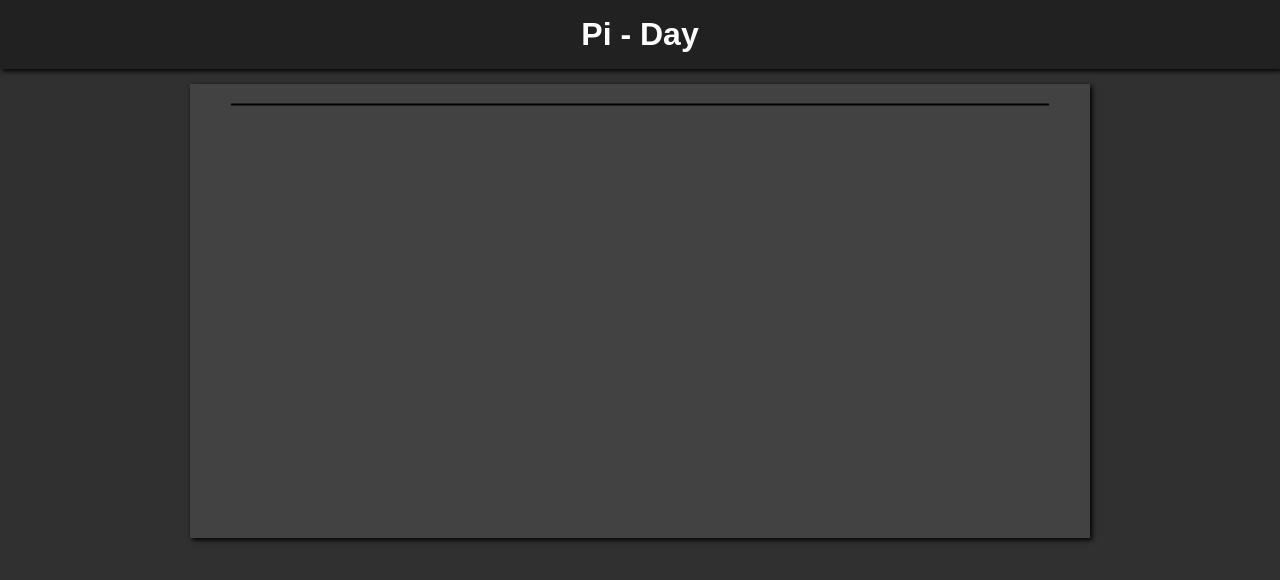
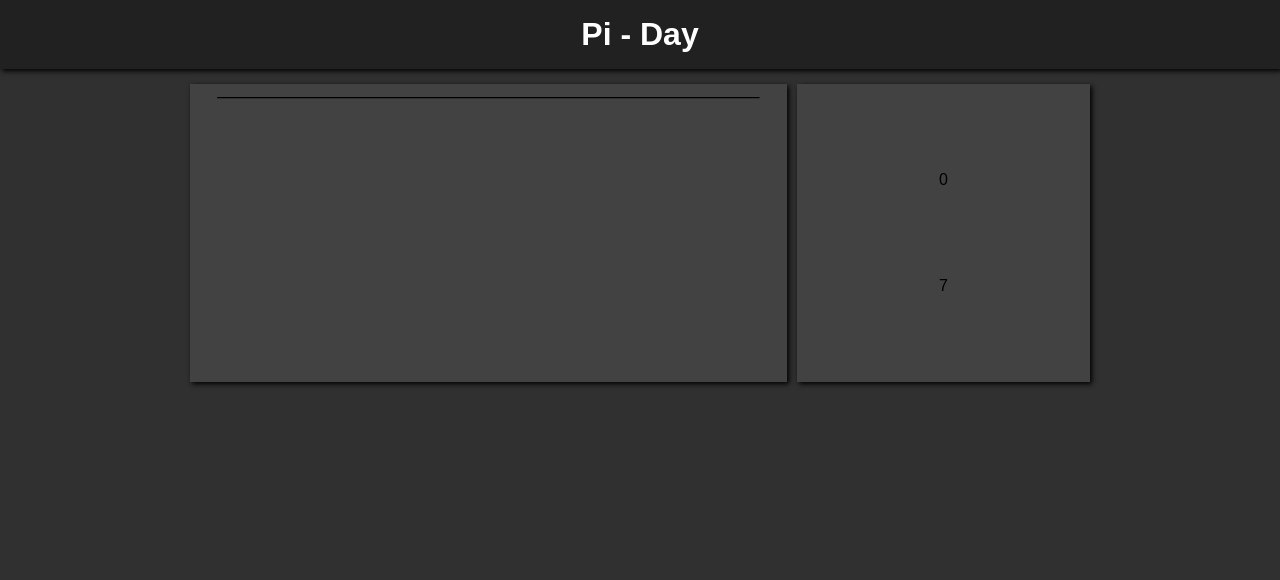
Before and after one commit to PiIsFour/pi, a React (Create React App) app: page / in a window 1280 px wide. Both pictures are taken after a click on the link "Start". Shown: the top 580 px of the page. Built offline with nearby package versions, Linux system fonts and the light colour scheme.

Commit message:
show a numerical range fror pi

```diff
--- a/src/components/pi.js
+++ b/src/components/pi.js
@@ -2,7 +2,7 @@ import React from 'react'
 import Store from './store'
 import reducerFactory from './pi.reducer'
 import {create} from './pi.actions'
-import dist from '../model/dist'
+import dist, {interval} from '../model/dist'
 import DistGraph from './distGraph'
 
 function Card ({children, width = 1, height = 1, style = {}}) {
@@ -11,7 +11,11 @@ function Card ({children, width = 1, height = 1, style = {}}) {
 		gridColumn: 'span ' + width,
 		gridRow: 'span ' + height,
 		backgroundColor: '#424242',
-		boxShadow: '2px 2px 5px 0px #000000'
+		boxShadow: '2px 2px 5px 0px #000000',
+		display: 'flex',
+		flexDirection: 'column',
+		justifyContent: 'space-evenly',
+		alignItems: 'center'
 	}}>
 		{children}
 	</div>
@@ -29,30 +33,41 @@ function showDist (dist, key) {
 	</Card>
 }
 
-function showNodes (nodes) {
+function showResult (interval, dist, key) {
+	let {start, end} = interval(dist, 0.95)
+	const precision = -Math.floor(Math.log10(end - start))
+	start = Math.floor(start * 10 ** precision) * 10 ** -precision
+	end = Math.ceil(end * 10 ** precision) * 10 ** -precision
+	return <Card key={'result' + key}>
+		<div className="range-start">{start}</div>
+		<div className="range-end">{end}</div>
+	</Card>
+}
+
+function showNodes (interval, nodes) {
 	return nodes.map((node, index) => {
 		switch (node.type) {
 		case 'DIST':
-			return showDist(node.dist, index)
+			return [showDist(node.dist, index), showResult(interval, node.dist, index)]
 		default:
 			return null
 		}
 	})
 }
 
-export function Pi ({state, dispatch}) {
+export function Pi ({state, dispatch, interval}) {
 	return <div id="pi" style={{
 		display: 'grid',
 		gridTemplateColumns: 'repeat(auto-fit, minmax(200px, 1fr))',
 		gridGap: '10px'
 	}}>
 		{!state && showStartButton(dispatch)}
-		{state && state.nodes && showNodes(state.nodes)}
+		{state && state.nodes && showNodes(interval, state.nodes)}
 	</div>
 }
 
 export default function () {
 	return <Store reducer={reducerFactory(dist)}>
-		<Pi />
+		<Pi interval={interval}/>
 	</Store>
 }
```
Also changed, not shown: 1 other file (tests, documents, lock files or other folders).
